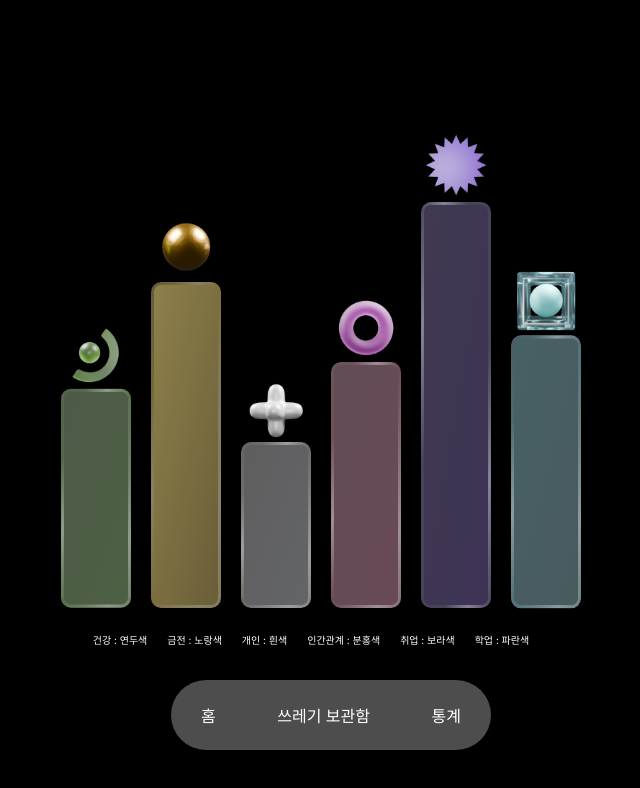
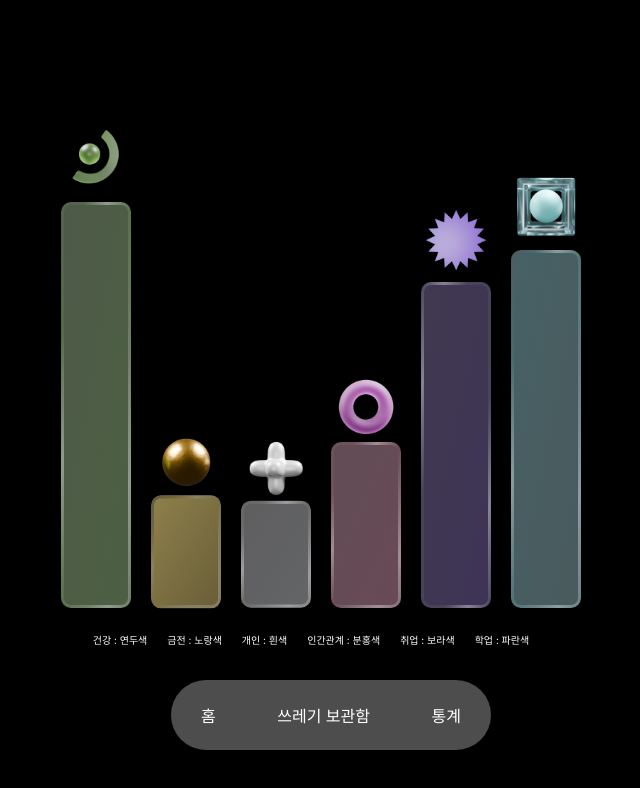
Before and after one commit to leeda06/GoMean, a React (Create React App) app: page / in a window 1280 px wide. Shown: the top 788 px of the page, without its empty margins (319-959 px from the left). Built offline with nearby package versions, Linux system fonts and the light colour scheme.

Commit message:
그래프 데이터

```diff
--- a/src/commpnent/graph.js
+++ b/src/commpnent/graph.js
@@ -7,18 +7,17 @@ import Sub_white from '../img/Substract_white.png';
 import Sub_pink from '../img/Substract_pink.png';
 import Sub_purple from '../img/Substract_purple.png';
 import Sub_blue from '../img/Substract_blue.png';
+const legendItems = [
+  { category: '건강', color: '연두색', gif: Sub_green, className: 'green', values: 75 },
+  { category: '금전', color: '노랑색', gif: Sub_yellow, className: 'yellow', values: 20 },
+  { category: '개인', color: '흰색', gif: Sub_white, className: 'white', values: 19 },
+  { category: '인간관계', color: '분홍색', gif: Sub_pink, className: 'pink', values: 30 },
+  { category: '취업', color: '보라색', gif: Sub_purple, className: 'purple', values: 60 },
+  { category: '학업', color: '파란색', gif: Sub_blue, className: 'blue', values: 66 },
+];
+
 
 const BarGraph = ({ values }) => {
-  // Define the legend items
-  const legendItems = [
-    { category: '건강', color: '연두색', image: Sub_green, className: 'green' },
-    { category: '금전', color: '노랑색', image: Sub_yellow, className: 'yellow' },
-    { category: '개인', color: '흰색', image: Sub_white, className: 'white' },
-    { category: '인간관계', color: '분홍색', image: Sub_pink, className: 'pink' },
-    { category: '취업', color: '보라색', image: Sub_purple, className: 'purple' },
-    { category: '학업', color: '파란색', image: Sub_blue, className: 'blue' },
-  ];
-
   // Find the maximum value in the array
   const maxValue = Math.max(...values);
 
@@ -30,8 +29,8 @@ const BarGraph = ({ values }) => {
           <div key={index} className={`bar-item`}>
             {/* Bar */}
             <div className={`bar ${legendItems[index].className}`} style={{ height: `${(value / maxValue) * 50}vh` }}>
-              {/* Image */}
-              <img src={legendItems[index].image} alt={`Image ${index}`} style={{ bottom: `${(value / maxValue) * 51}vh` }} className="bar-image" />
+              {/* gif */}
+              <img src={legendItems[index].gif} alt={`Image ${index}`} style={{ bottom: `${(value / maxValue) * 52}vh` }} className="bar-image" />
             </div>
           </div>
         ))}
@@ -47,7 +46,8 @@ const BarGraph = ({ values }) => {
 };
 
 // Example usage
-const values = [80, 120, 60, 90, 150, 100]; // Example values for the bars
+// Example usage
+const values = legendItems.map(item => item.values); // Extracting values from legendItems
 
 const App = () => {
   return (
@@ -55,7 +55,6 @@ const App = () => {
       <div className="graph-container">
         <BarGraph values={values} />
       </div>
-
 
       <nav>
         <div className="Button-back">
@@ -67,5 +66,4 @@ const App = () => {
     </div>
   );
 };
-
 export default App;
--- a/src/index.js
+++ b/src/index.js
@@ -1,13 +1,15 @@
 import React from 'react';
 import ReactDOM from 'react-dom/client';
 import './index.css';
-import App from './commpnent/graph';
+import Record from './commpnent/record';
+import Graph from './commpnent/graph';
 import reportWebVitals from './reportWebVitals';
 
 const root = ReactDOM.createRoot(document.getElementById('root'));
 root.render(
   <React.StrictMode>
-    <App />
+    {/* <Record /> */}
+    <Graph />
   </React.StrictMode>
 );
 
```
